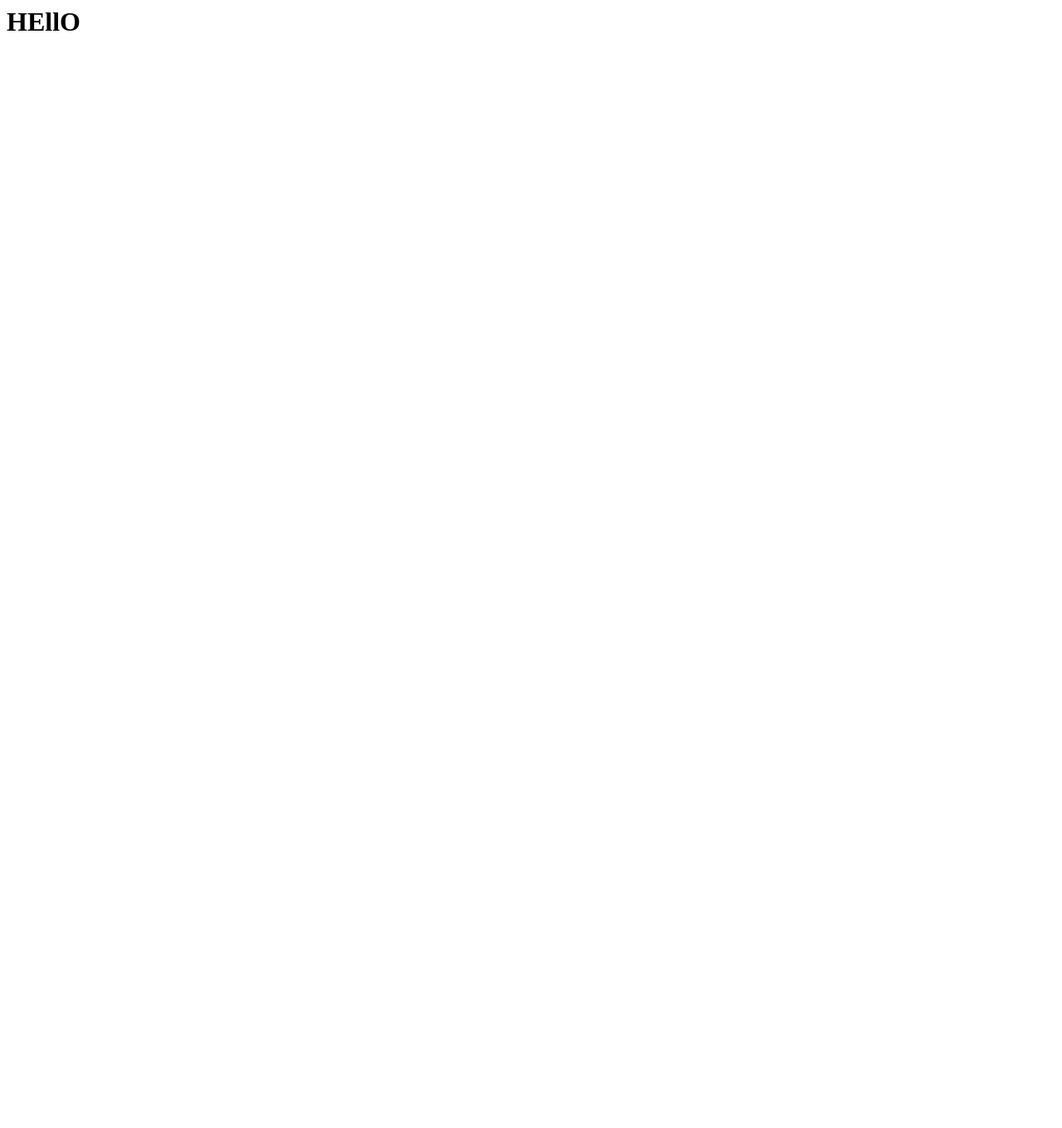
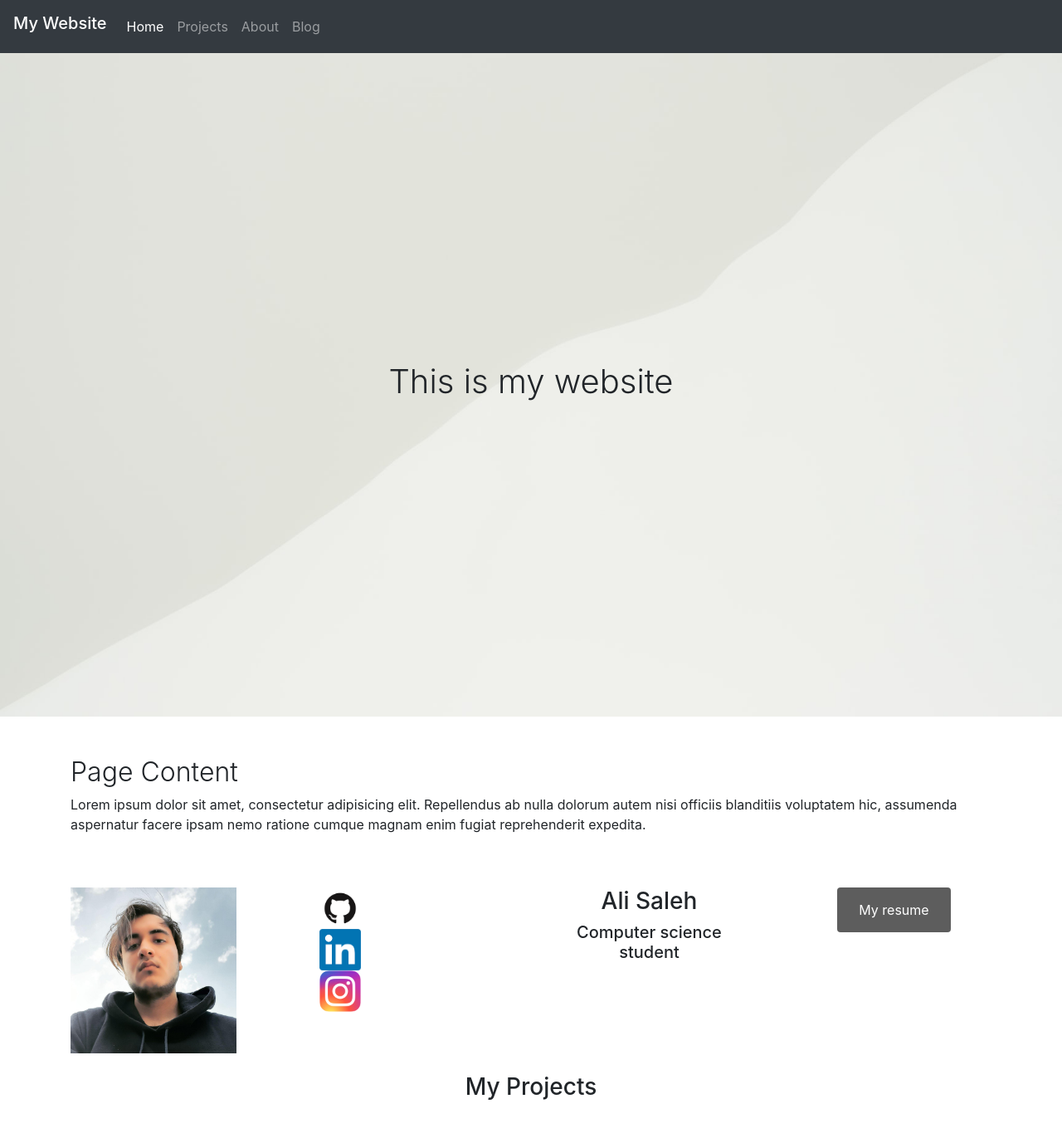
Before and after one commit to als1379/My-Website, a Django app: page / in a window 1280 px wide. Before the commit the page is almost empty. Shown: the whole page at 83% size. Before the commit the page ends 37 px from the top, so only its background shows below. Run offline with Django 3.2, Linux system fonts and the light colour scheme; data that the repository does not hold is empty; some libraries are stand-ins or nearby versions.

Commit message:
add profile statics

```diff
--- a/profile/admin.py
+++ b/profile/admin.py
@@ -1,4 +1 @@
 from django.contrib import admin
-from .models import Project
-
-admin.site.register(Project)
--- a/profile/templates/profile/home.html
+++ b/profile/templates/profile/home.html
@@ -1,10 +1,81 @@
-<h1>HEllO</h1>
+{% extends 'base.html' %}
+{% block content %}
+{% load static %}
 
-{% for project in projects %}
-    <h2>{{ project.title }}</h2>
-    <p>{{ project.description }}</p>
-    <small>{{ project.language }}</small>
-    <a href="{{ project.link }}">github link</a>
+<header class="masthead">
+  <div class="container h-100">
+    <div class="row h-100 align-items-center">
+      <div class="col-12 text-center">
+        <h1 class="font-weight-light">This is my website</h1>
+      </div>
+    </div>
+  </div>
+</header>
+
+<section class="py-5">
+  <div class="container" id="about">
+    <h2 class="font-weight-light">Page Content</h2>
+    <p>Lorem ipsum dolor sit amet, consectetur adipisicing elit. Repellendus ab nulla dolorum autem nisi officiis blanditiis voluptatem hic, assumenda aspernatur facere ipsam nemo ratione cumque magnam enim fugiat reprehenderit expedita.</p>
+  </div>
+</section>
+
+<div class="container ">
+    <div class="row" >
+        <div class="col-lg-3 col-md-4 col-sm-6 mb-4">
+            <img src="{% static 'profile/my-photo.jpg' %}" width="200" height="200">
+        </div>
+        <div class="col-lg-3 col-md-4 col-sm-6 mb-4">
+            <div class="container">
+
+                <a href="https://github.com/als1379"><img src="{% static 'profile/GitHub-Mark.png' %}" height="50" width="50"></a>
+                <br>
+                <a href="https://www.linkedin.com/in/ali-saleh-134686199/"><img src="{% static 'profile/linkdin.png' %}" height="50" width="50"></a>
+                <br>
+                <a href="https://instagram.com/alisaleh179"><img src="{% static 'profile/instagram.webp' %}" height="50" width="50"></a>
+            </div>
+        </div>
+
+        <div class="col-lg-3 col-md-4 col-sm-6 mb-4">
+            <div class="container text-center">
+
+            <h3>Ali Saleh</h3>
+            <h5>Computer science student</h5>
+            <br>
+            </div>
+        </div>
+        <div class="col-lg-3 col-md-4 col-sm-6 mb-4">
+            <div class="container text-center">
+                <a href="{% static 'profile/res.pdf' %}" class="btn">My resume</a>
+            </div>
+        </div>
+
+    </div>
+</div>
+
+<div class="container">
+    <div class="container text-center">
+        <h3 id="projects"> My Projects </h3>
+    </div>
     <br>
-    <img src="{{ project.image.url }}" height="400" width="400">
-{% endfor %}
+    <div class="row">
+
+        {% for project in projects  %}
+            <div class="col-lg-3 col-md-4 col-sm-6 mb-4">
+                <div class="card h-50">
+                    <img class="card-img-top" src="{{ project.image.url }}" alt="Card image cap" height="200" width="200"></a>
+                    <div class="card-body">
+                        <h4 class="card-title">
+                        <a href="/project/{{ project.id }}">{{ project.title }}</a>
+                        </h4>
+                        <p class="card-text">{{ project.description }}</p>
+                        <p class="card-text"><small class="text-muted">{{ project.language }}</small></p>
+                    </div>
+                </div>
+            </div>
+
+        {% endfor %}
+
+    </div>
+</div>
+
+{% endblock %}
--- a/profile/views.py
+++ b/profile/views.py
@@ -1,5 +1,5 @@
 from django.shortcuts import render
-from .models import Project
+from project.models import Project
 
 
 def home(request):
```
Also changed, not shown: profile/models.py (+0 -8 lines), profile/migrations/0004_delete_project.py (added).
